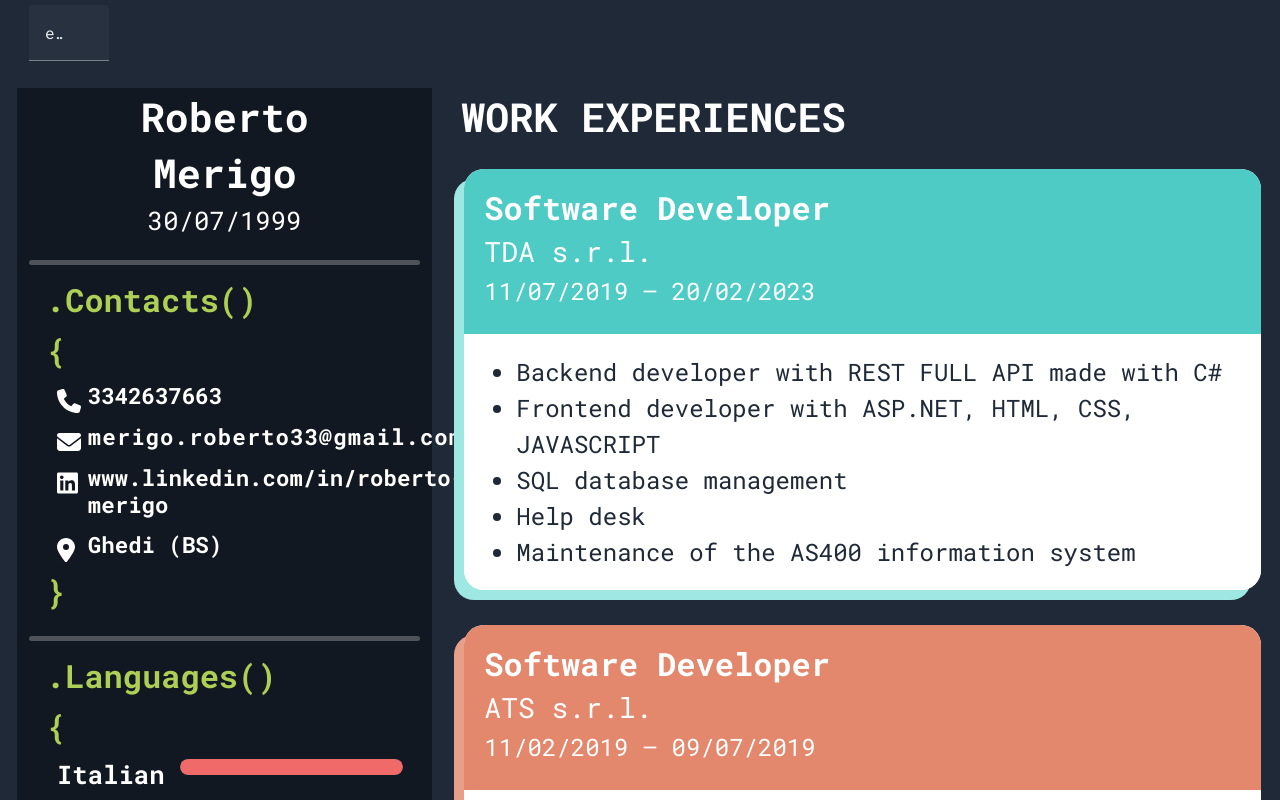
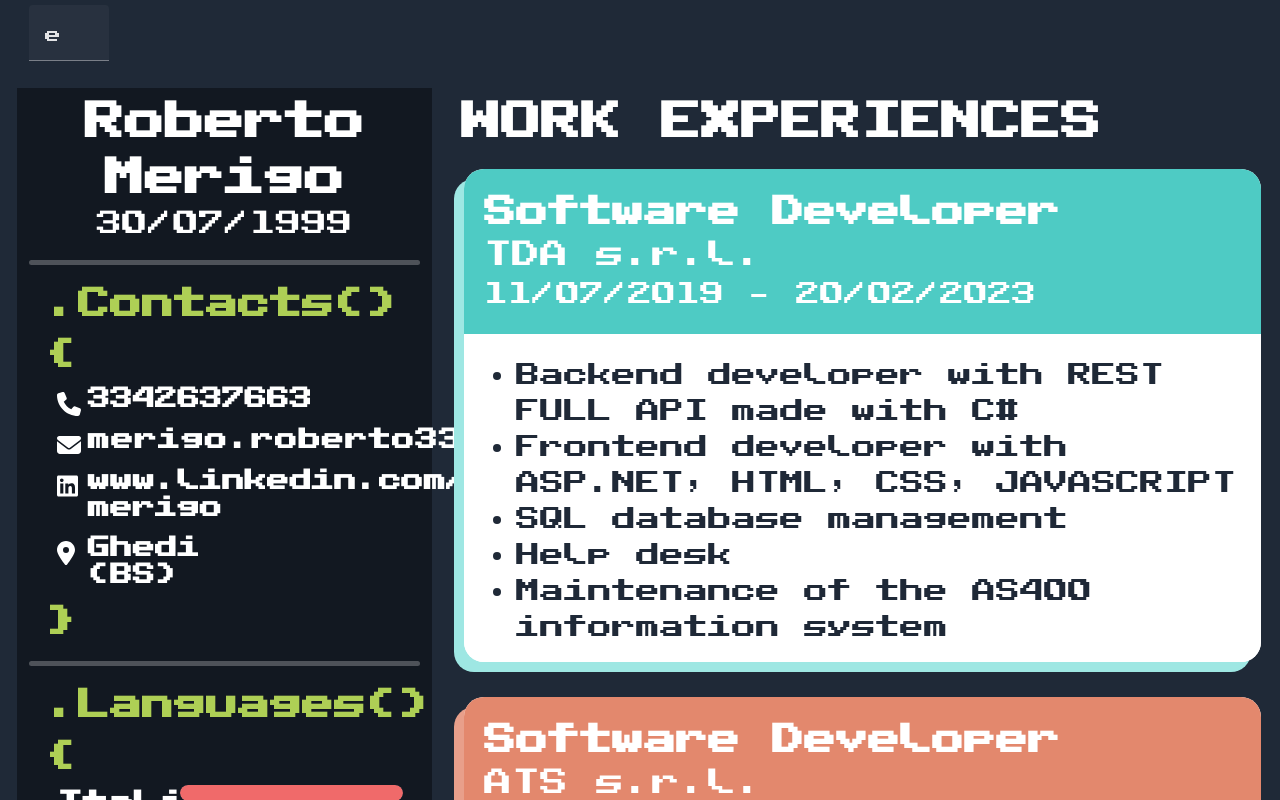
Before and after one commit to merigoro/curriculum-vue, a Vue app: page / in a window 1280 px wide. Shown: the top 800 px of the page. Built offline with nearby package versions, Linux system fonts and the light colour scheme.

Commit message:
Add pixel font

```diff
--- a/src/assets/main.css
+++ b/src/assets/main.css
@@ -16,11 +16,15 @@
   --light-grey: #374151;
   --green:#42b883;
 }
-
+@font-face {
+  font-family: "Pixel";
+  src: local("Pixel"),
+   url(../fonts/PublicPixel.ttf) format("truetype");
+}
 body{
   padding:0;
   background-color: #1f2937;
-  font-family:'Roboto Mono', monospace;
+  font-family:'Pixel', monospace;
   color: white;
   font-size:24px;
   margin-bottom:50px;
```
Also changed, not shown: src/fonts/PublicPixel.ttf (added).
